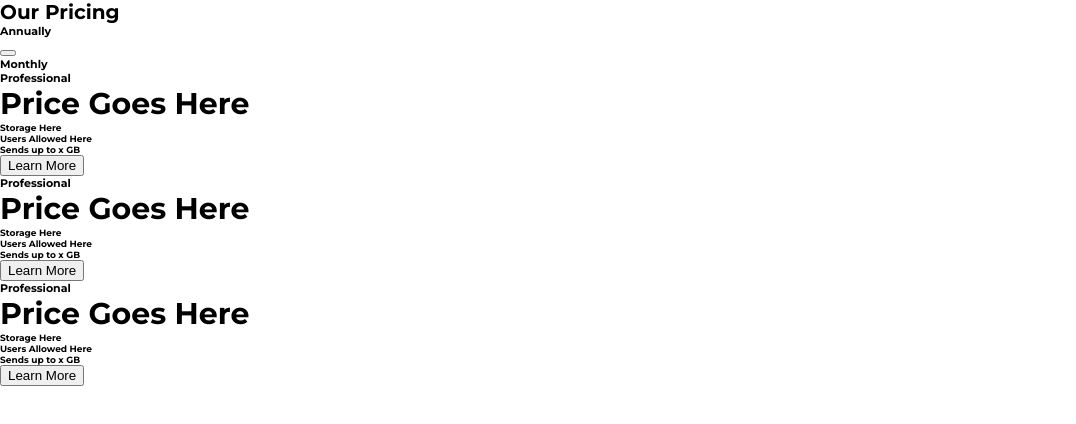
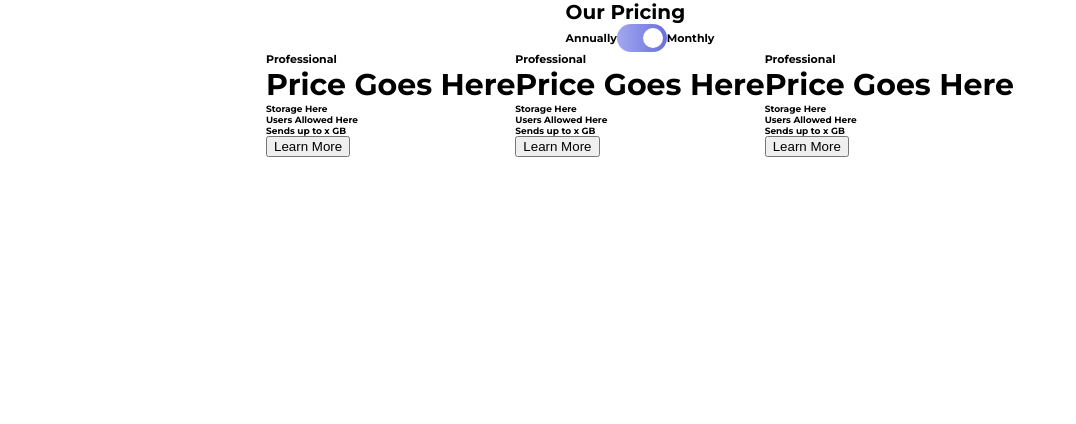
Before and after one commit to MicahJank/pricing-component, a React (Create React App) app: page / in a window 1280 px wide. Shown: the top 424 px of the page, without its empty margins (0-1076 px from the left). Built offline with nearby package versions, Linux system fonts and the light colour scheme.

Commit message:
got the toggle button working

```diff
--- a/package.json
+++ b/package.json
@@ -9,7 +9,8 @@
     "node-sass": "^4.14.1",
     "react": "^16.13.1",
     "react-dom": "^16.13.1",
-    "react-scripts": "3.4.3"
+    "react-scripts": "3.4.3",
+    "react-toggle-button": "^2.2.0"
   },
   "scripts": {
     "start": "react-scripts start",
--- a/src/App.js
+++ b/src/App.js
@@ -2,6 +2,7 @@ import React from 'react';
 import Toggle from './components/Toggle.js';
 import Card from './components/Card.js';
 import './sass/app.scss';
+import './sass/variables.scss';
 function App() {
   return (
     <div className="App">
--- a/src/components/Toggle.js
+++ b/src/components/Toggle.js
@@ -1,14 +1,23 @@
-import React from 'react';
+import React, { useState } from 'react';
+import ToggleButton from 'react-toggle-button';
+
 import '../sass/toggle.scss';
 
 const Toggle = () => {
+    const [toggle, setToggle] = useState(false);
+
+
+    const handleToggle = (e) => {
+        e.preventDefault();
+        setToggle(!toggle);
+    }
 
     return (
         <section className='top-toggle'>
             <h3>Our Pricing</h3>
             <div className="toggle">
                 <h5>Annually</h5>
-                <button></button>
+                <button className="toggle-btn" value={toggle} onClick={handleToggle}><div className={`circle ${toggle ? '' : 'active'}`}></div></button>
                 <h5>Monthly</h5>
             </div>
         </section>
--- a/src/sass/app.scss
+++ b/src/sass/app.scss
@@ -0,0 +1,12 @@
+.App {
+    display: flex;
+    flex-direction: column;
+    justify-content: center;
+    align-items: center;
+
+    .card-section {
+        display: flex;
+        flex-direction: row;
+
+    }
+}
--- a/src/sass/toggle.scss
+++ b/src/sass/toggle.scss
@@ -0,0 +1,38 @@
+
+.top-toggle {
+
+
+    .toggle {
+        display: flex;
+        flex-direction: row;
+        align-items: center;
+
+        .toggle-btn {
+            cursor: pointer;
+            position: relative;
+            width: 50px;
+            padding: 4px;
+            border-radius: 20px;
+            background: linear-gradient(to right,  hsl(236, 72%, 79%), hsl(237, 63%, 64%));
+            border: none;
+
+            &:focus {
+                outline: none;
+            }
+
+            .circle {
+                background-color: white;
+                width: 20px;
+                height: 20px;
+                border-radius: 50%;
+                transition: transform 0.1s;
+            }
+
+            // animates the toggle button
+            .active {
+                transform: translateX(22px);
+                transition: transform 0.1s;
+            }
+        }
+    }
+}
```
Also changed, not shown: 1 other file (tests, documents, lock files or other folders).
